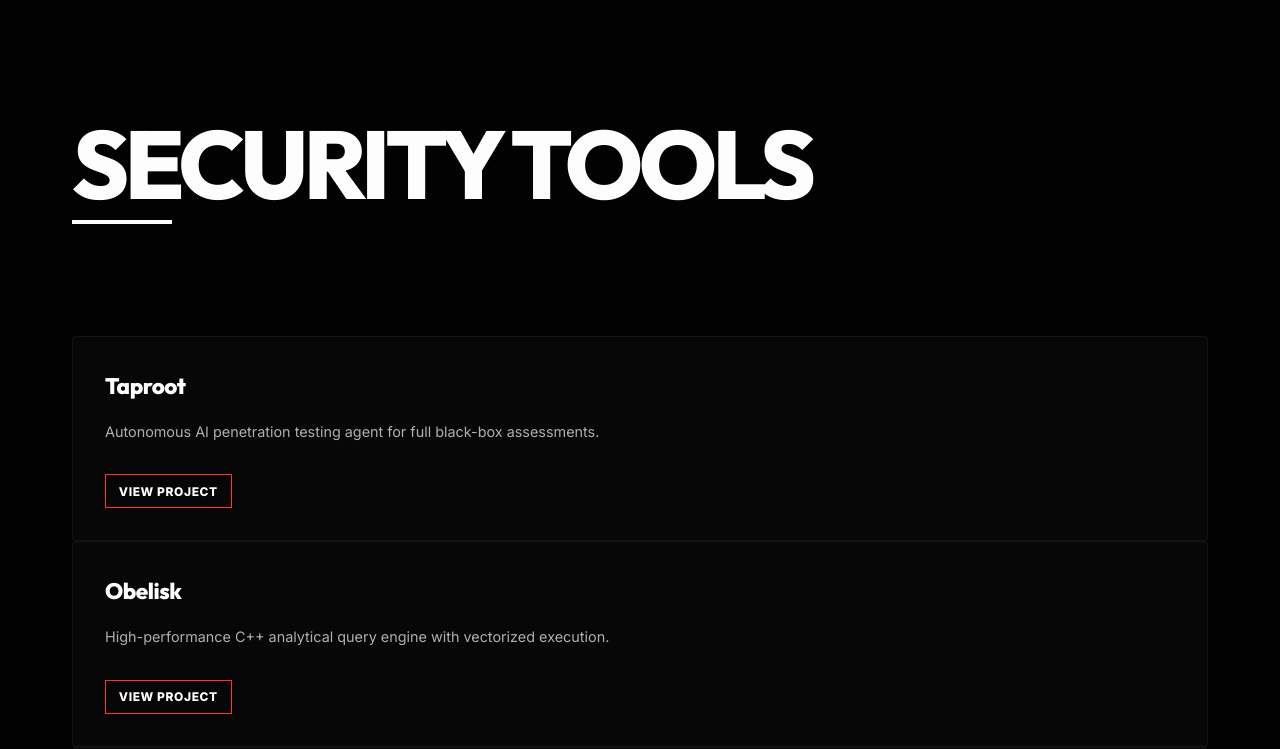
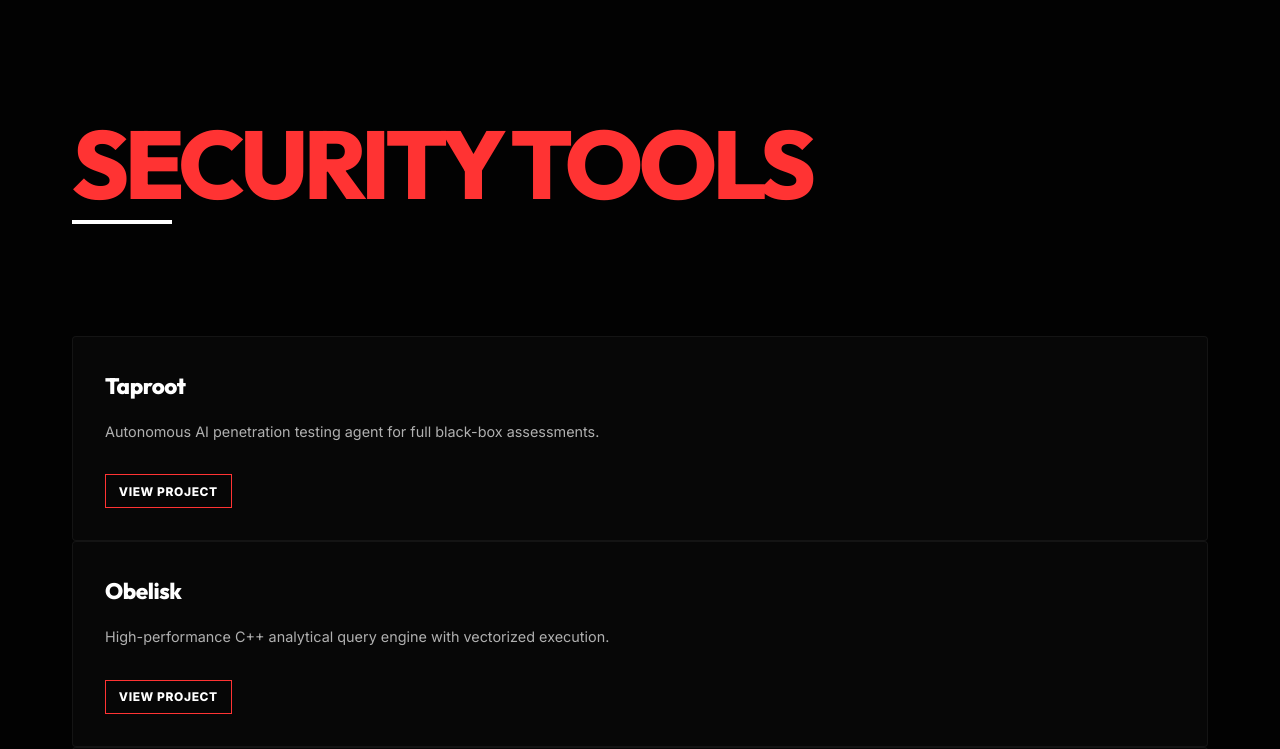
Before and after one commit to malcryptt/malcrypt-portfolio, a React (Vite) app: page / in a window 1280 px wide. Shown: the part 2000-2749 px from the top of the page. Built offline with nearby package versions, Linux system fonts and the light colour scheme.

Commit message:
feat: removed vibration effect and implemented categorical section colors

```diff
--- a/src/components/Section.jsx
+++ b/src/components/Section.jsx
@@ -1,6 +1,6 @@
 import React from 'react';
 
-const Section = ({ id, title, subtitle, bgImage, className = '', children }) => {
+const Section = ({ id, title, subtitle, bgImage, type, className = '', children }) => {
     return (
         <section id={id} className={`section ${className}`}>
             {bgImage && (
@@ -11,7 +11,7 @@ const Section = ({ id, title, subtitle, bgImage, className = '', children }) =>
             )}
             <div className="container">
                 {title && (
-                    <h2 className="section-title glitch-text" data-subtitle={subtitle || `SYSTEM/${id.toUpperCase()}`}>
+                    <h2 className={`section-title ${type}`} data-subtitle={subtitle || `SYSTEM/${id.toUpperCase()}`}>
                         {title}
                     </h2>
                 )}
--- a/src/index.css
+++ b/src/index.css
@@ -214,7 +214,6 @@ ul {
 }
 
 .glitch-text:hover {
-  animation: glitch 0.3s cubic-bezier(.25, .46, .45, .94) both infinite;
   color: var(--accent-security);
 }
 
@@ -307,8 +306,34 @@ ul {
   letter-spacing: -0.05em;
   font-weight: 900;
   color: var(--text-primary);
-  mix-blend-mode: difference;
+  /* Removed mix-blend-mode to allow specific colors to show clearly */
 }
+
+.section-title.security {
+  color: var(--accent-security);
+}
+
+.section-title.websites {
+  color: var(--accent-websites);
+}
+
+.section-title.apps {
+  color: var(--accent-apps);
+}
+
+.section-title.ai {
+  color: var(--accent-ai);
+}
+
+.section-title.frontend {
+  color: var(--accent-frontend);
+}
+
+.section-title.systems {
+  color: var(--accent-apps);
+}
+
+/* Default systems color */
 
 .section-title::after {
   content: '';
--- a/src/sections/Contact.jsx
+++ b/src/sections/Contact.jsx
@@ -4,7 +4,7 @@ import './Contact.css';
 
 const Contact = () => {
     return (
-        <Section id="contact" title="Contact">
+        <Section id="contact" title="Contact" type="systems">
             <div className="contact-grid">
                 <div className="contact-item">
                     <label>WhatsApp</label>
--- a/src/sections/FeaturedProject.jsx
+++ b/src/sections/FeaturedProject.jsx
@@ -8,6 +8,7 @@ const FeaturedProject = () => {
             id="featured"
             title="Vektor"
             subtitle="FLAGSHIP_PROJECT/SMART_CONTRACT_AUDITOR"
+            type="security"
             className="featured-section"
         >
             <div className="featured-container glass">
--- a/src/sections/Projects.jsx
+++ b/src/sections/Projects.jsx
@@ -7,6 +7,7 @@ const Projects = () => {
         {
             id: "security",
             title: "Security Tools",
+            type: "security",
             projects: [
                 {
                     name: "Taproot",
@@ -67,6 +68,7 @@ const Projects = () => {
         {
             id: "web-platforms",
             title: "Web Platforms",
+            type: "websites",
             projects: [
                 {
                     name: "ODPay Bill Connect",
@@ -97,6 +99,7 @@ const Projects = () => {
         {
             id: "applications",
             title: "Applications",
+            type: "apps",
             projects: [
                 {
                     name: "Vendora",
@@ -109,6 +112,7 @@ const Projects = () => {
         {
             id: "ai-systems",
             title: "AI Systems",
+            type: "ai",
             projects: [
                 {
                     name: "Malcrypt AI",
@@ -121,6 +125,7 @@ const Projects = () => {
         {
             id: "frontend-lab",
             title: "Frontend Lab",
+            type: "frontend",
             projects: [
                 { name: "Arcland", category: "frontend", description: "Premium UI Experience", link: "https://arcland-six.vercel.app/" },
                 { name: "Cleriq", category: "frontend", description: "Technical Interface Design", link: "https://cleriq.vercel.app/" },
@@ -139,7 +144,7 @@ const Projects = () => {
     return (
         <div id="projects-container">
             {categories.map((cat) => (
-                <Section key={cat.id} id={cat.id} title={cat.title}>
+                <Section key={cat.id} id={cat.id} title={cat.title} type={cat.type}>
                     <div className="project-grid">
                         {cat.projects.map((project, index) => (
                             <ProjectCard key={index} {...project} />
```
